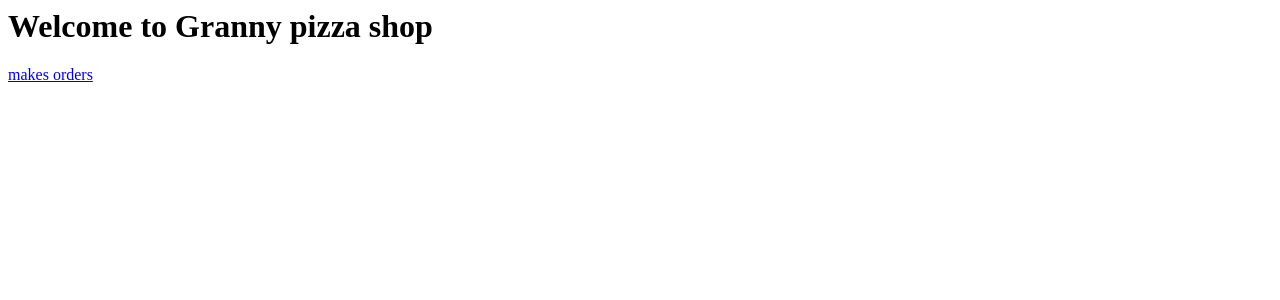
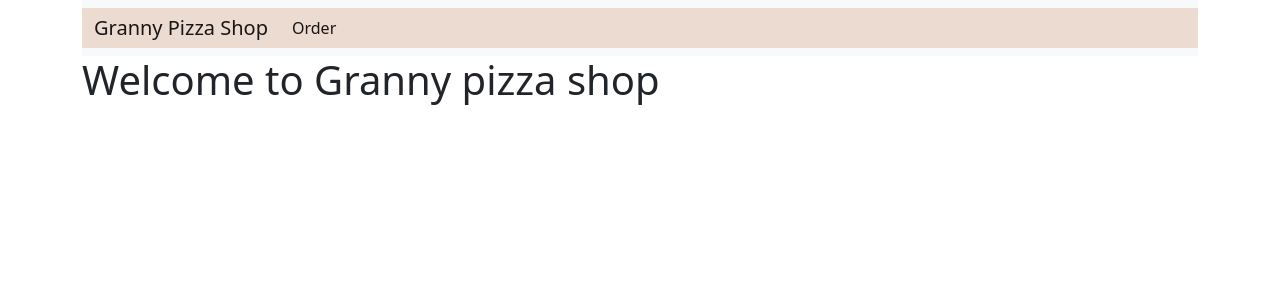
Before and after one commit to meetshahcode/Pizza-order, a Django app: page / in a window 1280 px wide. Shown: the top 300 px of the page. Run offline with Django 4.2, Linux system fonts and the light colour scheme; some libraries are stand-ins or nearby versions.

Commit message:
style completing

```diff
--- a/grannypizzashop/pizzaorder/templates/pizza/base.html
+++ b/grannypizzashop/pizzaorder/templates/pizza/base.html
@@ -11,6 +11,22 @@
     <script src="https://cdn.jsdelivr.net/npm/@popperjs/core@2.11.5/dist/umd/popper.min.js" integrity="sha384-Xe+8cL9oJa6tN/veChSP7q+mnSPaj5Bcu9mPX5F5xIGE0DVittaqT5lorf0EI7Vk" crossorigin="anonymous"></script>
 <script src="https://cdn.jsdelivr.net/npm/bootstrap@5.2.0-beta1/dist/js/bootstrap.min.js" integrity="sha384-kjU+l4N0Yf4ZOJErLsIcvOU2qSb74wXpOhqTvwVx3OElZRweTnQ6d31fXEoRD1Jy" crossorigin="anonymous"></script>
 </head>
+<nav class="navbar navbar-expand-lg bg-light" >
+    <div class="container-fluid" style="background-color:   rgb(236, 219, 208);">
+      <a class="navbar-brand" href=" {% url 'Home' %}" >Granny Pizza Shop</a>
+      <button class="navbar-toggler" type="button" data-bs-toggle="collapse" data-bs-target="#navbarNavAltMarkup" aria-controls="navbarNavAltMarkup" aria-expanded="false" aria-label="Toggle navigation">
+        <span class="navbar-toggler-icon"></span>
+      </button>
+      <div class="collapse navbar-collapse" id="navbarNavAltMarkup">
+        <div class="navbar-nav">
+          <a class="nav-link active" aria-current="page" href=" {% url 'order' %}">Order</a>
+          <!-- <a class="nav-link" href="#">Features</a>
+          <a class="nav-link" href="#">Pricing</a>
+          <a class="nav-link disabled">Disabled</a> -->
+        </div>
+      </div>
+    </div>
+  </nav>
   <body class="container">
 
     {% block content %}
--- a/grannypizzashop/pizzaorder/templates/pizza/edit_order.html
+++ b/grannypizzashop/pizzaorder/templates/pizza/edit_order.html
@@ -1,3 +1,6 @@
+
+{% extends 'pizza/base.html' %}
+{% block content %}
 <h1>
     Edit order
 </h1>
@@ -10,3 +13,5 @@
     <input type="submit" value="Update Pizza">
     <a href=" {% url 'order' %}">back to order</a>
 </form>
+
+{% endblock content %}
--- a/grannypizzashop/pizzaorder/templates/pizza/home.html
+++ b/grannypizzashop/pizzaorder/templates/pizza/home.html
@@ -1,7 +1,11 @@
+{% extends 'pizza/base.html' %}
+
+
+{% block content %}
+
+<div class="container text-center"></div>
 <h1>
-Welcome to Granny pizza shop
+    Welcome to Granny pizza shop
 </h1>
 
-<a href="{% url 'order' %}">
-makes orders
-</a>
+{% endblock content %}
```
Also changed, not shown: grannypizzashop/pizzaorder/templates/pizza/order.html (+3 -16 lines), grannypizzashop/pizzaorder/templates/pizza/pizzas.html (+9 -0 lines), grannypizzashop/db.sqlite3.
